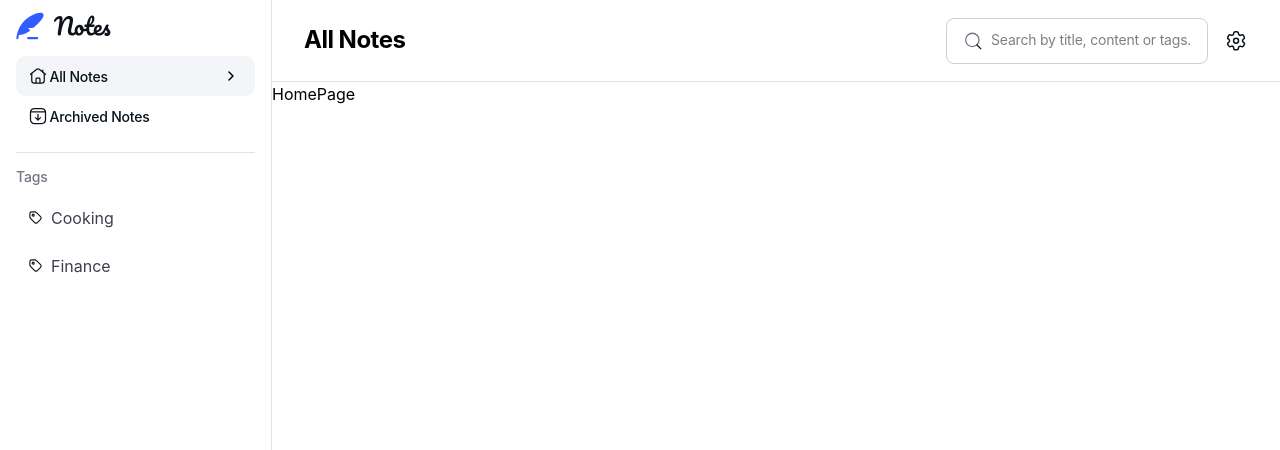
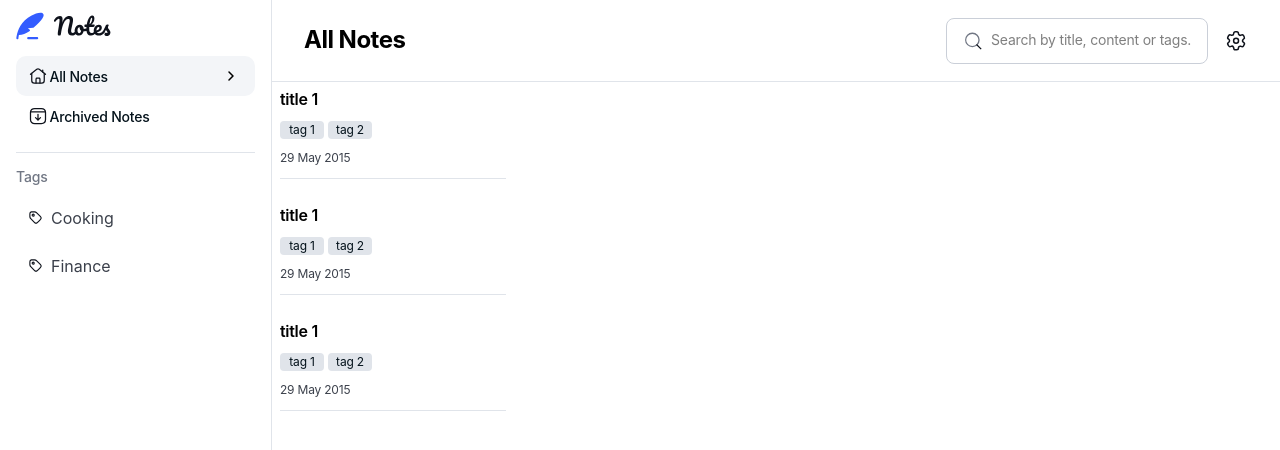
Before and after one commit to HamDean/note-taking-web-app, a React (Vite) app in the folder frontend/: page / in a window 1280 px wide. Shown: the top 450 px of the page. Built offline with nearby package versions, Linux system fonts and the light colour scheme; a web font is replaced by a local one.

Commit message:
Create Note component

```diff
--- /dev/null
+++ b/frontend/src/components/NoteComponent.tsx
@@ -0,0 +1,47 @@
+interface Props {
+  noteTitle: string;
+  noteTags: string[];
+  dateCreated: string;
+  onSelectNote: () => void;
+  isSelected: boolean;
+}
+
+const NoteComponent = ({
+  noteTitle,
+  noteTags,
+  dateCreated,
+  onSelectNote,
+  isSelected,
+}: Props) => {
+  return (
+    <div
+      onClick={() => onSelectNote()}
+      className={`flex flex-col gap-3 cursor-pointer lg:w-60.5
+                lg:text-wrap lg:p-2 lg:h-27.5 lg:rounded-6 ${isSelected ? "lg:bg-neutral-100" : ""}`}
+    >
+      <h2 className="text-preset-3">{noteTitle}</h2>
+
+      <div className="flex gap-1">
+        <div
+          className="w-11 h-4.5 bg-neutral-200
+            text-neutral-950 text-preset-6 flex
+            items-center justify-center rounded-4"
+        >
+          {noteTags[0]}
+        </div>
+        <div
+          className="w-11 h-4.5 bg-neutral-200
+            text-neutral-950 text-preset-6 flex
+            items-center justify-center rounded-4"
+        >
+          {noteTags[1]}
+        </div>
+      </div>
+
+      <span className="text-neutral-700 text-preset-6">{dateCreated}</span>
+
+      { !isSelected && <hr className="text-neutral-200 w-full" />}
+    </div>
+  );
+};
+export default NoteComponent;
--- a/frontend/src/pages/HomePage.tsx
+++ b/frontend/src/pages/HomePage.tsx
@@ -1,6 +1,25 @@
+import { useState } from "react";
+import NoteComponent from "../components/NoteComponent";
+
 const HomePage = () => {
+  const [selectedIndex, setSelectedIndex] = useState(-1);
+  const notes = [
+    { title: "title 1", tags: ["tag 1", "tag 2"], dateCreated: "29 May 2015" },
+    { title: "title 1", tags: ["tag 1", "tag 2"], dateCreated: "29 May 2015" },
+    { title: "title 1", tags: ["tag 1", "tag 2"], dateCreated: "29 May 2015" },
+  ];
   return (
-    <section className="align-page">HomePage</section>
-  )
-}
-export default HomePage
+    <section className="align-page flex flex-col gap-1.5 px-4 py-5 lg:px-0 lg:py-0">
+      {notes.map((note, index) => (
+        <NoteComponent
+          onSelectNote={() => setSelectedIndex(index)}
+          isSelected={selectedIndex === index}
+          noteTitle={note.title}
+          noteTags={note.tags}
+          dateCreated={note.dateCreated}
+        />
+      ))}
+    </section>
+  );
+};
+export default HomePage;
```
